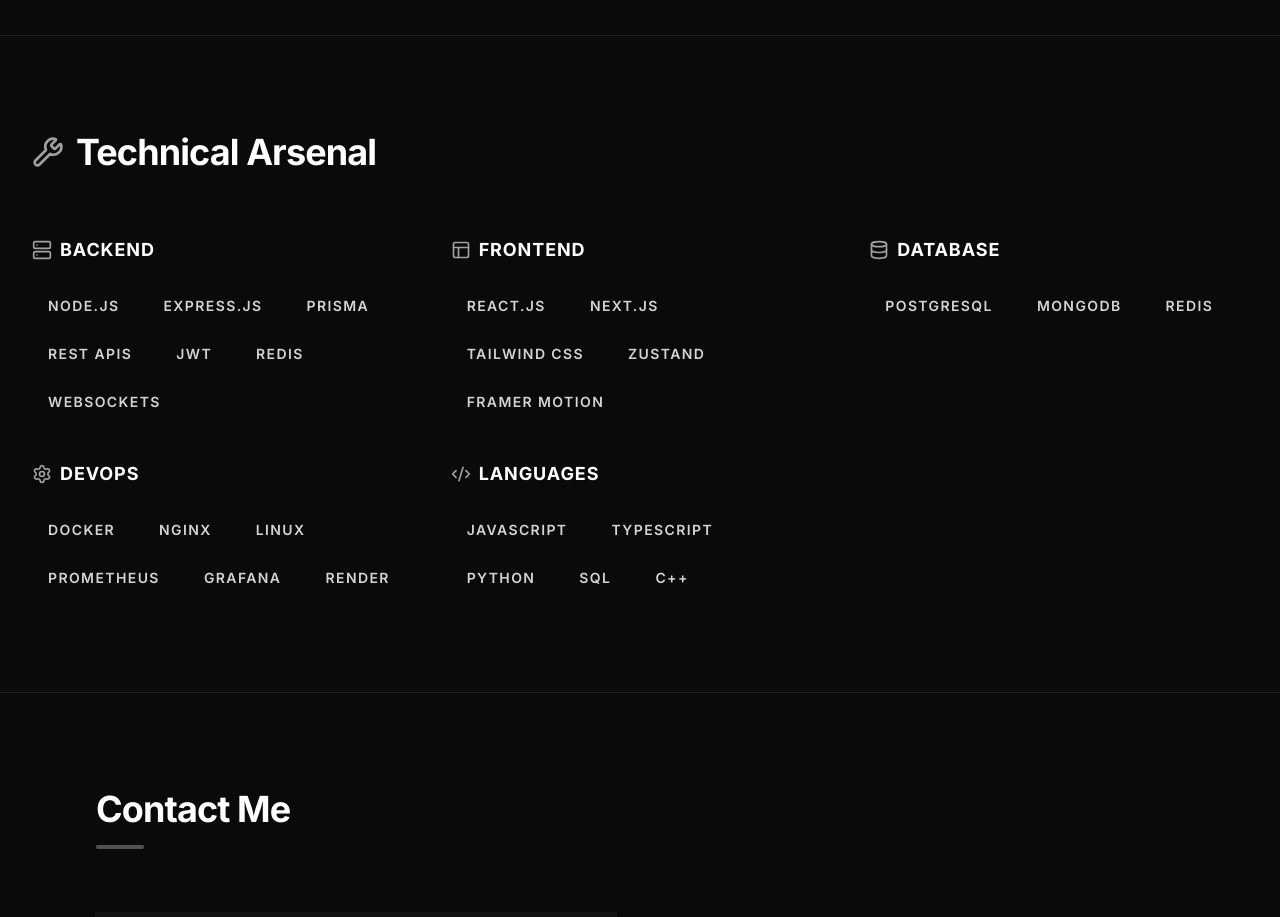
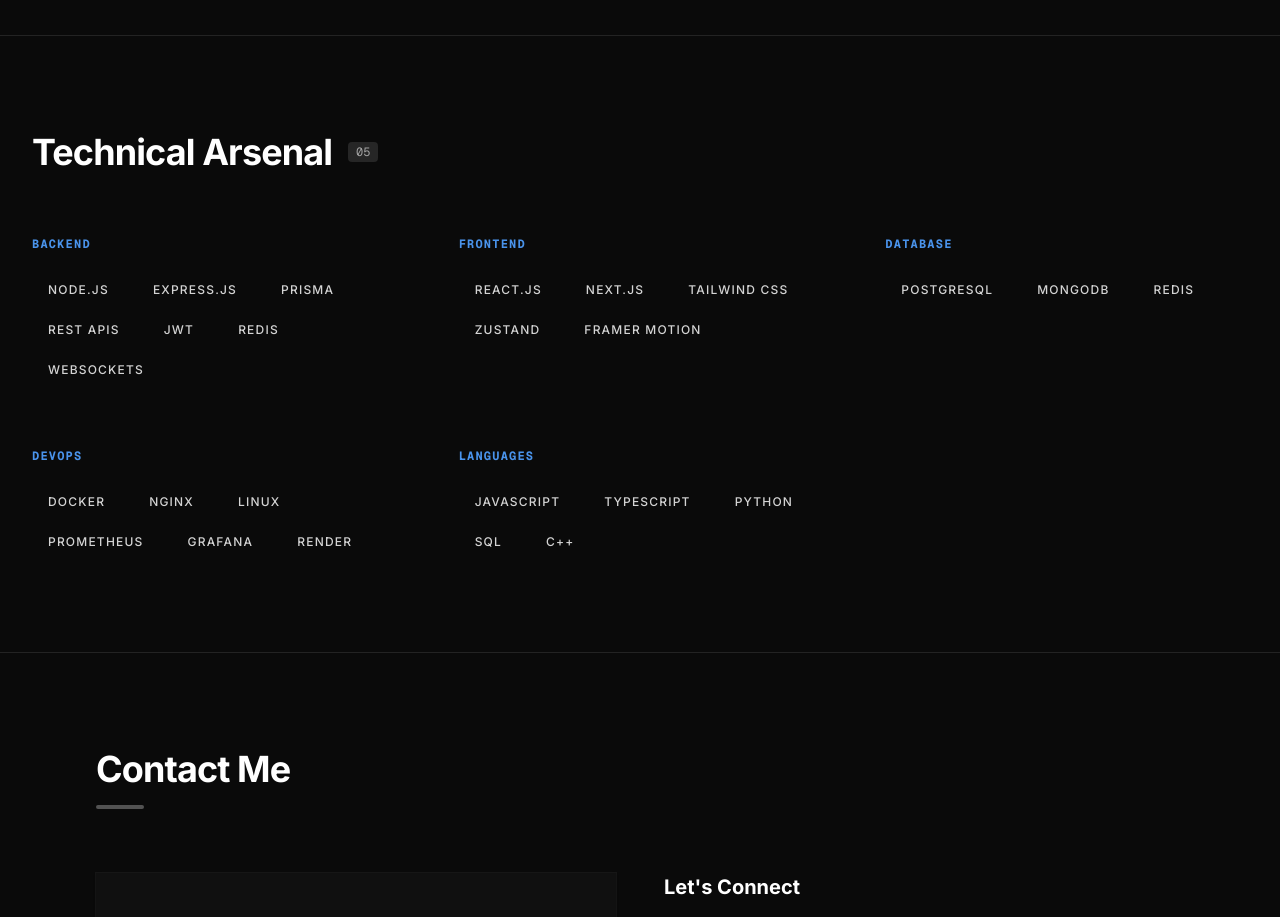
Before and after one commit to ShouryaUpadhyaya/personalWebsite, a Next.js app: page / in a window 1280 px wide. Shown: the part 4100-5017 px from the top of the page. Built offline with nearby package versions, Linux system fonts and the light colour scheme.

Commit message:
style(stack): update technical arsenal to use pill badges and monospace headers

```diff
--- a/components/tech-stack/tech-stack.tsx
+++ b/components/tech-stack/tech-stack.tsx
@@ -1,7 +1,6 @@
 "use client";
 
 import { motion } from "motion/react";
-import { Wrench } from "lucide-react";
 import { portfolio } from "@/data/portfolio";
 import { Badge } from "@/components/ui/badge";
 
@@ -23,12 +22,14 @@
 export function TechStack() {
   return (
     <section id="stack" className="py-24 border-b border-white/10 bg-neutral-950/50">
-      <div className="container mx-auto px-4 md:px-8">
-        <div className="mb-16 flex items-center gap-3">
-          <Wrench className="w-8 h-8 text-neutral-400" />
+      <div className="container mx-auto px-4 md:px-8 max-w-7xl">
+        <div className="mb-16 flex items-center gap-4">
           <h2 className="text-3xl md:text-4xl font-bold tracking-tight text-white">
             Technical Arsenal
           </h2>
+          <div className="px-2 py-0.5 bg-neutral-800 text-neutral-400 text-xs font-mono rounded">
+            05
+          </div>
         </div>
 
         <motion.div
@@ -36,24 +37,20 @@
           initial="hidden"
           whileInView="show"
           viewport={{ once: true, margin: "-100px" }}
-          className="grid grid-cols-1 md:grid-cols-2 lg:grid-cols-3 gap-10"
+          className="grid grid-cols-1 md:grid-cols-2 lg:grid-cols-3 gap-16"
         >
           {portfolio.stack.map((category, index) => {
-            const Icon = category.icon;
             return (
               <motion.div key={index} variants={item} className="flex flex-col">
-                <div className="flex items-center gap-2 mb-6">
-                  <Icon className="w-5 h-5 text-neutral-400" />
-                  <h3 className="text-lg font-bold text-white uppercase tracking-wider">
-                    {category.category}
-                  </h3>
-                </div>
+                <h3 className="text-xs font-mono font-bold text-blue-400/90 uppercase tracking-widest mb-6">
+                  {category.category}
+                </h3>
                 <div className="flex flex-wrap gap-3">
                   {category.skills.map((skill, i) => (
                     <Badge
                       key={i}
                       variant="outline"
-                      className="px-4 py-2 text-sm border-white/10 text-neutral-300 hover:text-white hover:bg-neutral-800 transition-colors"
+                      className="rounded-full px-4 py-1.5 text-xs font-medium border-white/10 bg-transparent text-neutral-300 hover:text-white hover:border-white/30 transition-all duration-300"
                     >
                       {skill}
                     </Badge>
```
